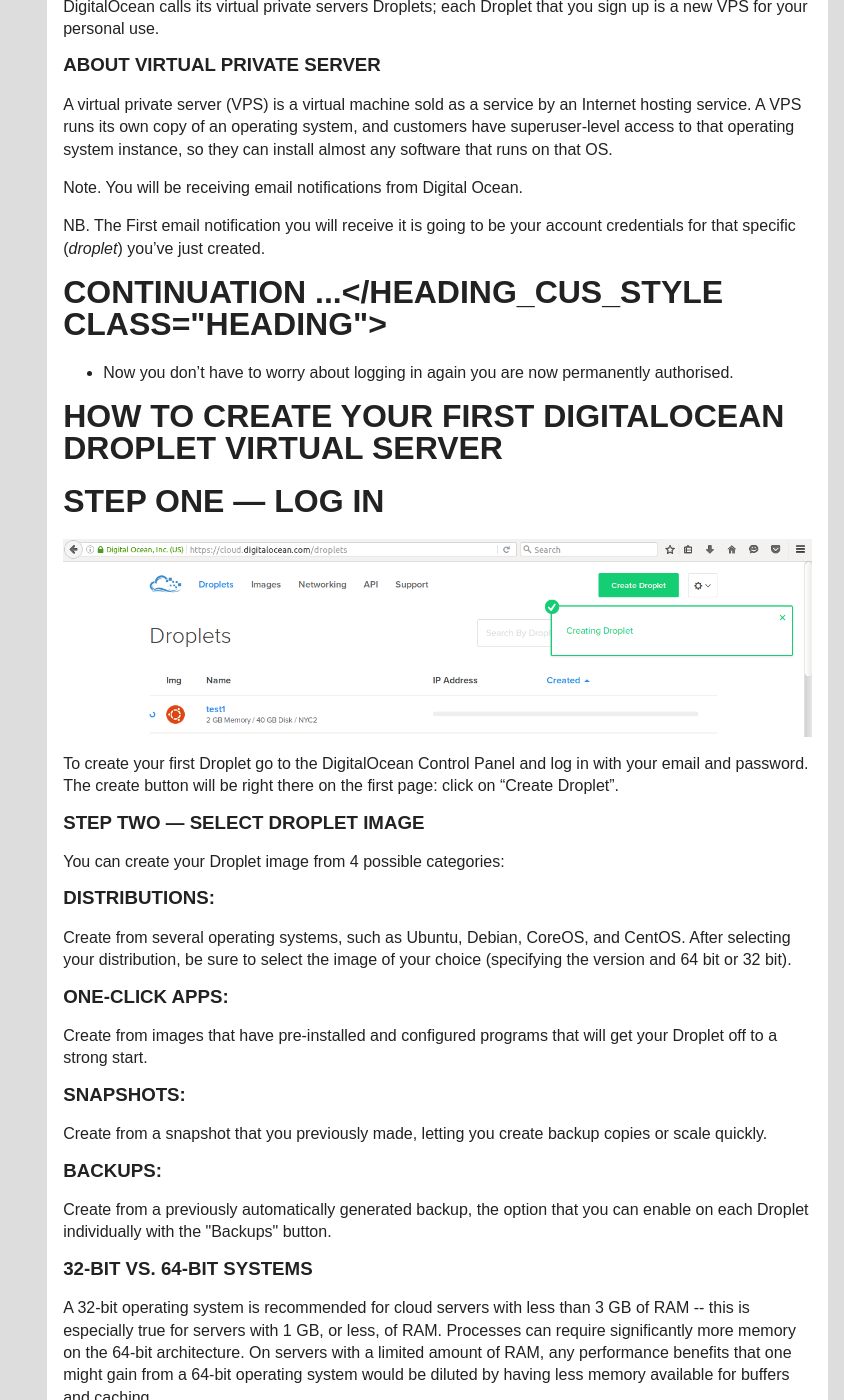
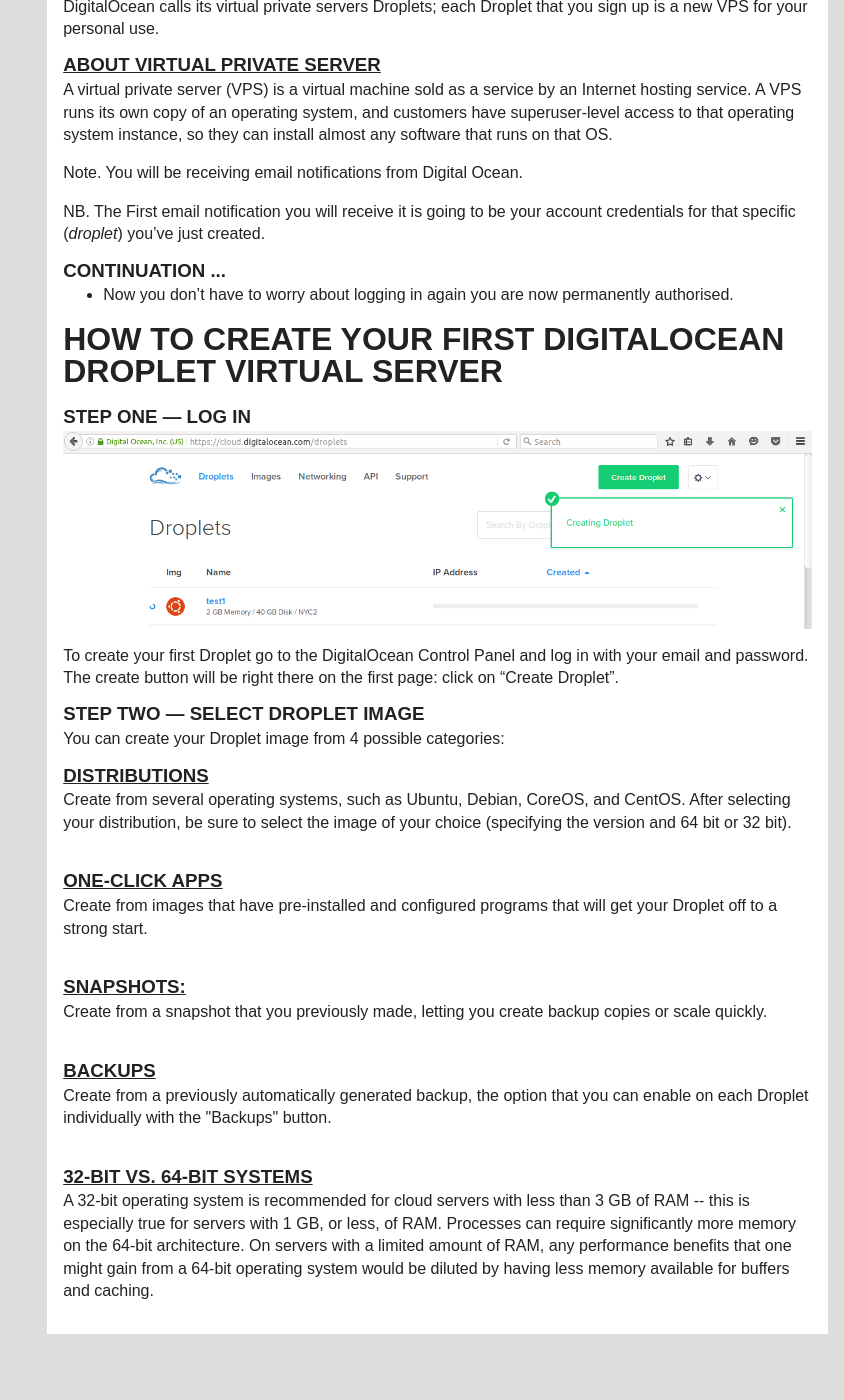
Before and after one commit to Oyamasiphula/deployment_Keys_to_DO, a Jekyll site: the page built from 02-intro.md, in a window 1280 px wide and 1400 px high, scrolled down 705 px. Shown: the whole window, without its empty margins (436-1280 px from the left). Built offline with Jekyll 4.4.1, drawn with Linux system fonts in a browser that asks for light colours; after the commit the page ends 2039 px from its top, so only the background shows below that.

Commit message:
headers inline style

```diff
--- a/02-intro.md
+++ b/02-intro.md
@@ -13,40 +13,41 @@ Cloud computing is the practice of using a network of remote servers hosted on t
 
 DigitalOcean calls its virtual private servers Droplets; each Droplet that you sign up is a new VPS for your personal use.
 
-<h3>  About Virtual Private Server</h3>
+<h3 style="font-weight: bold;font-weight: bold;margin-bottom: -12px;text-decoration: underline;">  About Virtual Private Server</h3>
 A virtual private server (VPS) is a virtual machine sold as a service by an Internet hosting service. A VPS runs its own copy of an operating system, and customers have superuser-level access to that operating system instance, so they can install almost any software that runs on that OS.
 
 Note. You will be receiving email notifications from Digital Ocean.
 
 NB. The First email notification you will receive it is going to be your account credentials for that specific (*droplet*) you've just created.
 
-# <Heading_cus_style class="heading">continuation ...</Heading_cus_style class="heading">
+<h3 style="font-weight: bold;font-weight: bold;margin-bottom: -12px;">continuation ...  </h3>
 
 * Now you don't have to worry about logging in again you are now permanently authorised.
 
 # How To Create Your First DigitalOcean Droplet Virtual Server
 
-# Step One — Log In
+<h3 style="font-weight: bold;font-weight: bold;margin-bottom: -12px;">Step One — Log In</h3>
 ![image-title-here](/img/posts_Schematics/createdSuccesfully.png){:class="img-responsive"}
 
 To create your first Droplet go to the DigitalOcean Control Panel and log in with your email and password. The create button will be right there on the first page: click on "Create Droplet".
 
 
-<h3> Step Two — Select Droplet Image </h3><p>You can create your Droplet image from 4 possible categories:
+<h3 style="font-weight: bold;font-weight: bold;margin-bottom: -12px;"> Step Two — Select Droplet Image </h3><p>You can create your Droplet image from 4 possible categories:
 
-<h3> Distributions: </h3><p>Create from several operating systems, such as Ubuntu, Debian, CoreOS, and CentOS. After selecting your distribution, be sure to select the image of your choice (specifying the version and 64 bit or 32 bit).</p>
+<h3 style="font-weight: bold;font-weight: bold;margin-bottom: -12px;text-decoration: underline;"> Distributions </h3><p>Create from several operating systems, such as Ubuntu, Debian, CoreOS, and CentOS. After selecting your distribution, be sure to select the image of your choice (specifying the version and 64 bit or 32 bit).</p>
+<br />
 
+<h3 style="font-weight: bold;font-weight: bold;margin-bottom: -12px;text-decoration: underline;"> One-click Apps </h3>
+<p>Create from images that have pre-installed and configured programs that will get your Droplet off to a strong start.</p>
+<br />
 
-<h3> One-click Apps: </h3><p>
-Create from images that have pre-installed and configured programs that will get your Droplet off to a strong start.</p>
+<h3 style="font-weight: bold;font-weight: bold;margin-bottom: -12px;text-decoration: underline;"> Snapshots: </h3>
+<p>Create from a snapshot that you previously made, letting you create backup copies or scale quickly.</p>
+<br />
 
+<h3 style="font-weight: bold;font-weight: bold;margin-bottom: -12px;text-decoration: underline;"> Backups </h3>
+<p>Create from a previously automatically generated backup, the option that you can enable on each Droplet individually with the "Backups" button.</p>
+<br />
 
-<h3> Snapshots: </h3><p>
-Create from a snapshot that you previously made, letting you create backup copies or scale quickly.</p>
-
-
-<h3> Backups: </h3><p>
-Create from a previously automatically generated backup, the option that you can enable on each Droplet individually with the "Backups" button.</p>
-
-
-<h3> 32-bit vs. 64-bit Systems </h3><p>A 32-bit operating system is recommended for cloud servers with less than 3 GB of RAM -- this is especially true for servers with 1 GB, or less, of RAM. Processes can require significantly more memory on the 64-bit architecture. On servers with a limited amount of RAM, any performance benefits that one might gain from a 64-bit operating system would be diluted by having less memory available for buffers and caching.
+<h3 style="font-weight: bold;font-weight: bold;margin-bottom: -12px;text-decoration: underline;"> 32-bit vs. 64-bit Systems </h3>
+<p>A 32-bit operating system is recommended for cloud servers with less than 3 GB of RAM -- this is especially true for servers with 1 GB, or less, of RAM. Processes can require significantly more memory on the 64-bit architecture. On servers with a limited amount of RAM, any performance benefits that one might gain from a 64-bit operating system would be diluted by having less memory available for buffers and caching.
```
